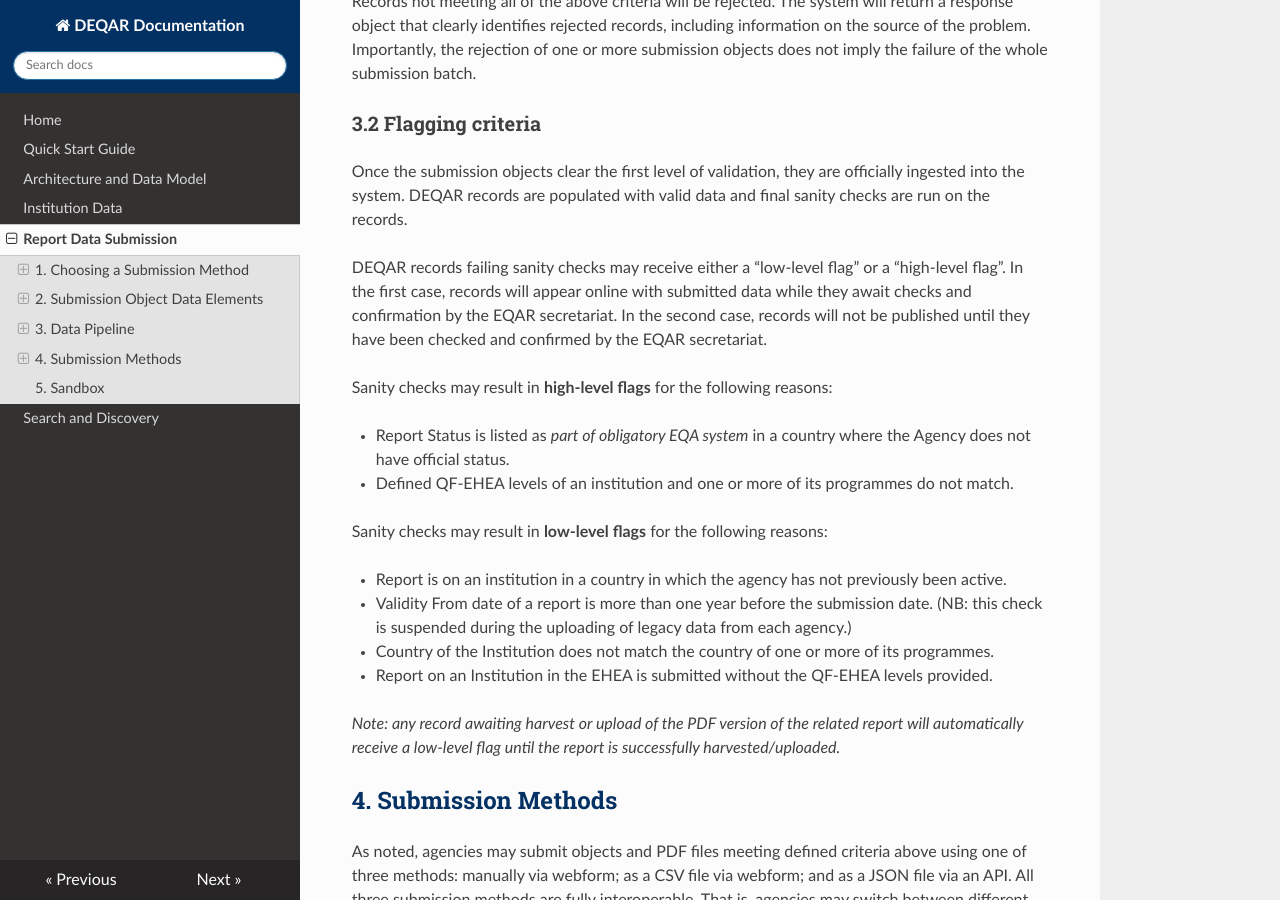
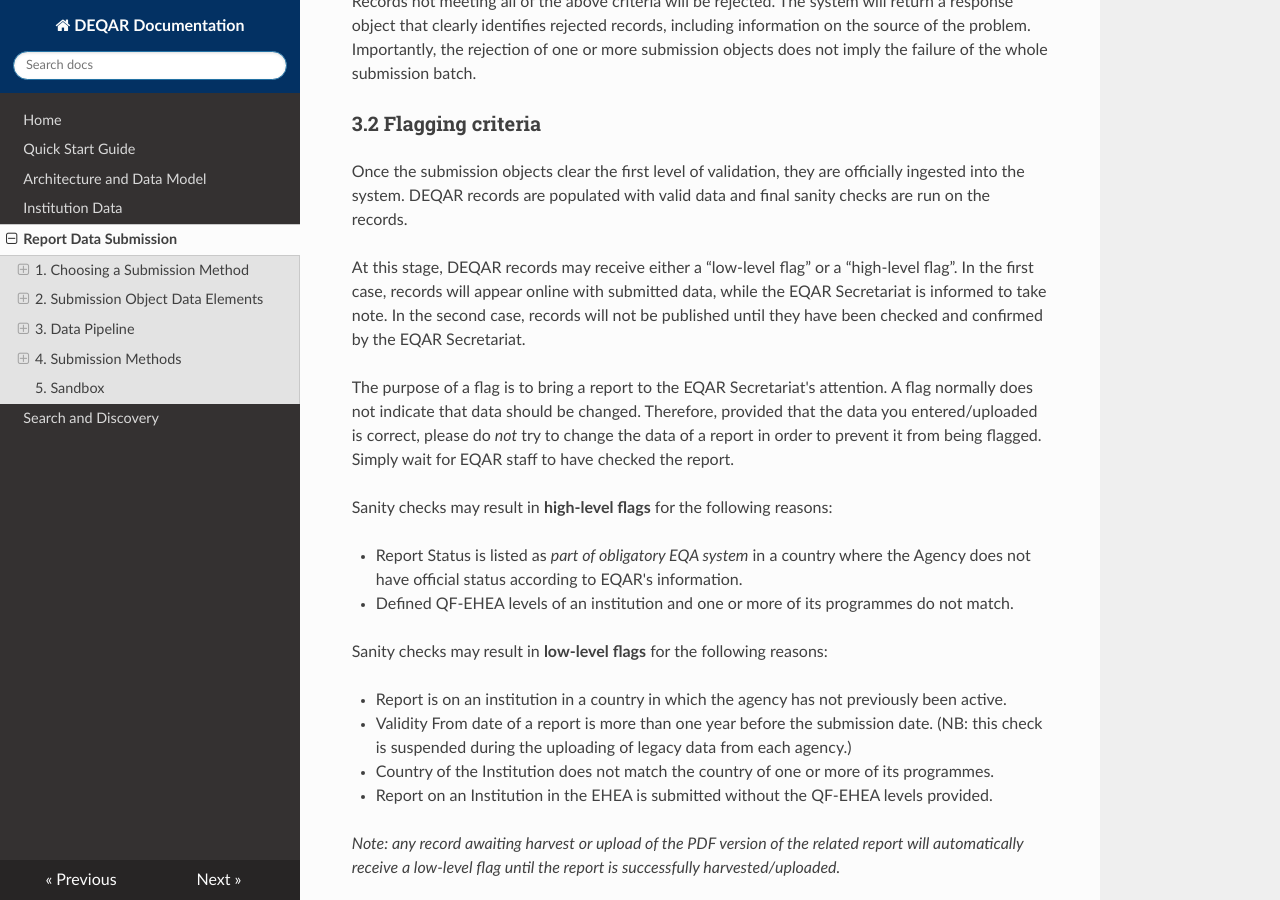
Before and after one commit to EQAR/deqar-docs, an MkDocs documentation site: the page built from docs/data_submission.md, in a window 1280 px wide and 900 px high, scrolled down 13695 px. Built offline with MkDocs 1.6.1, drawn with Linux system fonts in a browser that asks for light colours; nearby versions of some CDN libraries.

Commit message:
explain purpose of flags

```diff
--- a/docs/data_submission.md
+++ b/docs/data_submission.md
@@ -387,11 +387,13 @@ Records not meeting all of the above criteria will be rejected. The system will
 
 Once the submission objects clear the first level of validation, they are officially ingested into the system. DEQAR records are populated with valid data and final sanity checks are run on the records.
 
-DEQAR records failing sanity checks may receive either a “low-level flag” or a “high-level flag”. In the first case, records will appear online with submitted data while they await checks and confirmation by the EQAR secretariat. In the second case, records will not be published until they have been checked and confirmed by the EQAR secretariat.
+At this stage, DEQAR records may receive either a “low-level flag” or a “high-level flag”. In the first case, records will appear online with submitted data, while the EQAR Secretariat is informed to take note. In the second case, records will not be published until they have been checked and confirmed by the EQAR Secretariat.
+
+The purpose of a flag is to bring a report to the EQAR Secretariat's attention. A flag normally does not indicate that data should be changed. Therefore, provided that the data you entered/uploaded is correct, please do *not* try to change the data of a report in order to prevent it from being flagged. Simply wait for EQAR staff to have checked the report.
 
 Sanity checks may result in **high-level flags** for the following reasons:
 
-* Report Status is listed as *part of obligatory EQA system* in a country where the Agency does not have official status.
+* Report Status is listed as *part of obligatory EQA system* in a country where the Agency does not have official status according to EQAR's information.
 * Defined QF-EHEA levels of an institution and one or more of its programmes do not match.
 
 Sanity checks may result in **low-level flags** for the following reasons:
```
